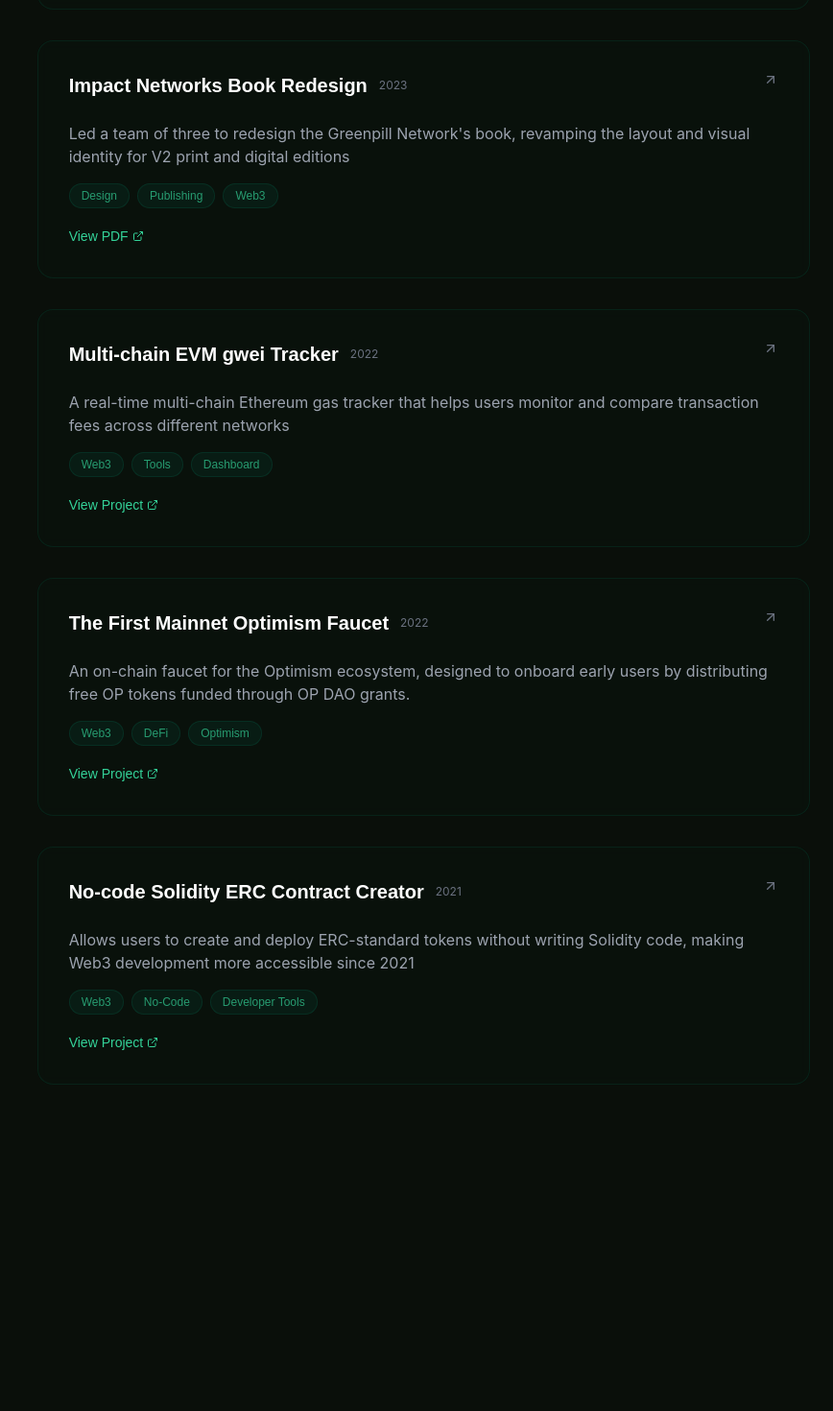
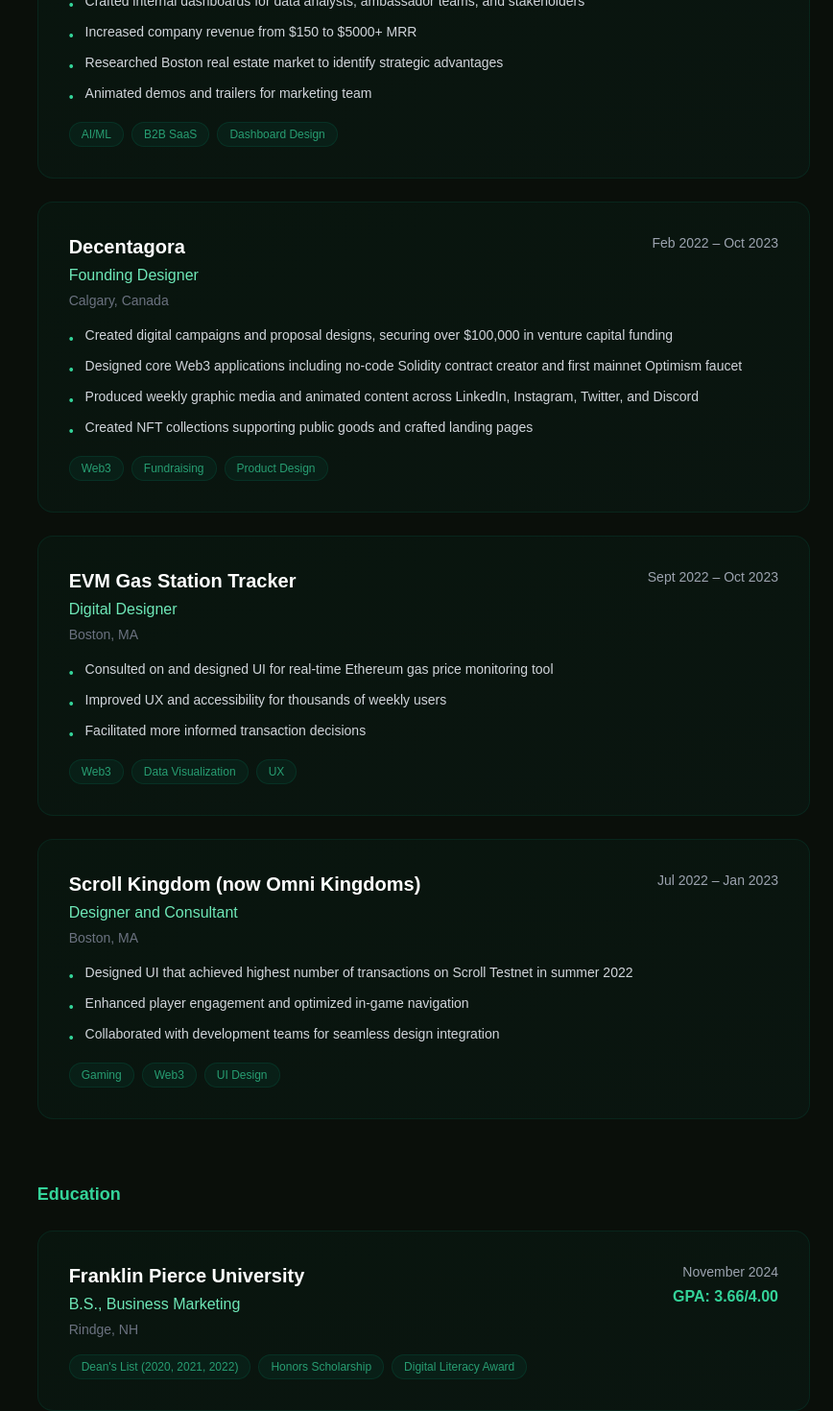
Before and after one commit to aschimmichanga/anthony-portfolio, a React (Create React App) app: page / in a window 1280 px wide. Shown: the part 1180-2650 px from the top of the page at 96% size, without its empty margins (412-1280 px from the left). Before the commit the page ends 2334 px from the top, so only its background shows below. Built offline with nearby package versions, Linux system fonts and the light colour scheme; the HTML template or start-up script is replaced by a standard one.

Commit message:
add resume to website

```diff
--- a/src/components/CaseStudies.js
+++ b/src/components/CaseStudies.js
@@ -55,44 +55,102 @@
     },
   ];
 
-  const otherProjects = [
+  const resumeData = {
+    experience: [
       {
-      title: 'Fenway CDC Non-Profit iOS App',
-      description: 'Assists Fenway residents with accessing essential services and programs while also promoting local businesses in the Boston Fenway area',
-      tags: ['iOS', 'Non-Profit', 'Community'],
-      year: '2023',
-      link: 'https://apps.apple.com/app/fenway-cdc'
+        company: 'Houseform',
+        location: 'Boston, MA',
+        role: 'Digital Designer and Co-Founder',
+        period: 'Oct 2023 – Present',
+        achievements: [
+          'Designed low and high-fidelity B2B user interfaces for two standalone agentic AI products supporting hundreds of monthly users',
+          'Crafted internal dashboards for data analysts, ambassador teams, and stakeholders',
+          'Increased company revenue from $150 to $5000+ MRR',
+          'Researched Boston real estate market to identify strategic advantages',
+          'Animated demos and trailers for marketing team'
+        ],
+        tags: ['AI/ML', 'B2B SaaS', 'Dashboard Design']
       },
       {
-      title: 'Impact Networks Book Redesign',
-      description: 'Led a team of three to redesign the Greenpill Network\'s book, revamping the layout and visual identity for V2 print and digital editions',
-      tags: ['Design', 'Publishing', 'Web3'],
-      year: '2023',
-      externalLink: '/downloads/impact-networks-redesign.pdf',
-      linkText: 'View PDF'
+        company: 'Decentagora',
+        location: 'Calgary, Canada',
+        role: 'Founding Designer',
+        period: 'Feb 2022 – Oct 2023',
+        achievements: [
+          'Created digital campaigns and proposal designs, securing over $100,000 in venture capital funding',
+          'Designed core Web3 applications including no-code Solidity contract creator and first mainnet Optimism faucet',
+          'Produced weekly graphic media and animated content across LinkedIn, Instagram, Twitter, and Discord',
+          'Created NFT collections supporting public goods and crafted landing pages'
+        ],
+        tags: ['Web3', 'Fundraising', 'Product Design']
       },
       {
-      title: 'Multi-chain EVM gwei Tracker',
-      description: 'A real-time multi-chain Ethereum gas tracker that helps users monitor and compare transaction fees across different networks',
-      tags: ['Web3', 'Tools', 'Dashboard'],
-      year: '2022',
-      link: 'https://github.com/anthonyluong/gwei-tracker'
+        company: 'EVM Gas Station Tracker',
+        location: 'Boston, MA',
+        role: 'Digital Designer',
+        period: 'Sept 2022 – Oct 2023',
+        achievements: [
+          'Consulted on and designed UI for real-time Ethereum gas price monitoring tool',
+          'Improved UX and accessibility for thousands of weekly users',
+          'Facilitated more informed transaction decisions'
+        ],
+        tags: ['Web3', 'Data Visualization', 'UX']
       },
       {
-      title: 'The First Mainnet Optimism Faucet',
-      description: 'An on-chain faucet for the Optimism ecosystem, designed to onboard early users by distributing free OP tokens funded through OP DAO grants.',
-      tags: ['Web3', 'DeFi', 'Optimism'],
-      year: '2022',
-      link: 'https://optimism-faucet.xyz'
+        company: 'Scroll Kingdom (now Omni Kingdoms)',
+        location: 'Boston, MA',
+        role: 'Designer and Consultant',
+        period: 'Jul 2022 – Jan 2023',
+        achievements: [
+          'Designed UI that achieved highest number of transactions on Scroll Testnet in summer 2022',
+          'Enhanced player engagement and optimized in-game navigation',
+          'Collaborated with development teams for seamless design integration'
+        ],
+        tags: ['Gaming', 'Web3', 'UI Design']
+      }
+    ],
+    education: {
+      school: 'Franklin Pierce University',
+      location: 'Rindge, NH',
+      degree: 'B.S., Business Marketing',
+      graduated: 'November 2024',
+      gpa: '3.66/4.00',
+      awards: ['Dean\'s List (2020, 2021, 2022)', 'Honors Scholarship', 'Digital Literacy Award']
     },
-    {
-      title: 'No-code Solidity ERC Contract Creator',
-      description: 'Allows users to create and deploy ERC-standard tokens without writing Solidity code, making Web3 development more accessible since 2021',
-      tags: ['Web3', 'No-Code', 'Developer Tools'],
-      year: '2021',
-      link: 'https://erc-creator.xyz'
-    },
-  ];
+    skills: {
+      proficiencies: [
+        'User Mapping',
+        'Responsive Design',
+        'Motion Design',
+        'Articulating Design Decisions',
+        'Agile Design',
+        'User Research',
+        'Pipeline Generation',
+        'B2B Solutions',
+        'Logo Design'
+      ],
+      tools: [
+        'Figma',
+        'Photoshop',
+        'Rive.app',
+        'Framer',
+        'Dora',
+        'Jitter',
+        'Bezel',
+        'Daz 3D',
+        'Notion',
+        'Canva',
+        'GPT',
+        'Midjourney'
+      ],
+      certificates: [
+        'Bloomberg Market Concepts',
+        'Google UX Course',
+        'Google Analytics 4',
+        'Responsive Web Design'
+      ]
+    }
+  };
 
   return (
     <div className="min-h-screen bg-[#0a0f0a] p-6">
@@ -184,9 +242,9 @@
         ))}
       </div>
 
-      {/* Other Notable Projects */}
+      {/* Resume Section */}
       <motion.div
-        id="other-projects"
+        id="resume"
         initial={{ opacity: 0, y: 40 }}
         whileInView={{ opacity: 1, y: 0 }}
         viewport={{ once: true }}
@@ -195,38 +253,54 @@
       >
         <div className="flex items-center gap-4 mb-12">
           <h2 className="text-white text-2xl lg:text-3xl font-bold" style={{ fontFamily: "'Sora', sans-serif" }}>
-            Other Notable Projects
+            Experience & Background
           </h2>
           <div className="h-px flex-1 bg-gradient-to-r from-emerald-500/50 to-transparent shadow-[0_0_10px_rgba(16,185,129,0.3)]"></div>
         </div>
 
-        <div className="grid gap-6 lg:gap-8">
-          {otherProjects.map((project, index) => (
+        {/* Professional Experience */}
+        <div className="mb-16">
+          <h3 className="text-emerald-400 text-lg font-bold mb-6" style={{ fontFamily: "'Sora', sans-serif" }}>
+            Professional Experience
+          </h3>
+          <div className="space-y-6">
+            {resumeData.experience.map((job, index) => (
               <motion.div
                 key={index}
                 initial={{ opacity: 0, x: -20 }}
                 whileInView={{ opacity: 1, x: 0 }}
                 viewport={{ once: true }}
                 transition={{ duration: 0.5, delay: index * 0.1 }}
-              className="group cursor-pointer"
+                className="bg-gradient-to-br from-emerald-900/10 to-teal-900/10 border border-emerald-900/30 rounded-2xl p-6 lg:p-8 hover:border-emerald-500/50 transition-all duration-300"
               >
-              <div className="bg-[#0d1912]/30 backdrop-blur-sm border border-emerald-900/30 rounded-2xl p-6 lg:p-8 hover:border-emerald-500/50 transition-all duration-300 hover:shadow-lg hover:shadow-emerald-900/20">
-                <div className="flex justify-between items-start mb-4">
+                <div className="flex flex-col lg:flex-row lg:justify-between lg:items-start mb-4">
                   <div className="flex-1">
-                    <div className="flex items-center gap-3 mb-2">
-                      <h3 className="font-semibold text-white text-lg lg:text-xl group-hover:text-emerald-400 transition-colors" style={{ fontFamily: "'Sora', sans-serif" }}>
-                        {project.title}
-                      </h3>
-                      <span className="text-xs text-gray-500">{project.year}</span>
+                    <h4 className="text-white text-xl font-bold mb-1" style={{ fontFamily: "'Sora', sans-serif" }}>
+                      {job.company}
+                    </h4>
+                    <p className="text-emerald-300 font-medium mb-1" style={{ fontFamily: "'Space Grotesk', sans-serif" }}>
+                      {job.role}
+                    </p>
+                    <p className="text-gray-500 text-sm" style={{ fontFamily: "'Space Grotesk', sans-serif" }}>
+                      {job.location}
+                    </p>
                   </div>
+                  <span className="text-gray-400 text-sm mt-2 lg:mt-0" style={{ fontFamily: "'Space Grotesk', sans-serif" }}>
+                    {job.period}
+                  </span>
                 </div>
-                  <FiArrowUpRight className="text-gray-500 group-hover:text-emerald-400 group-hover:translate-x-1 group-hover:-translate-y-1 transition-all duration-300 flex-shrink-0" />
-                </div>
-                <p className="text-gray-400 leading-relaxed mb-4 text-sm lg:text-base">
-                  {project.description}
-                </p>
-                <div className="flex flex-wrap gap-2 mb-4">
-                    {project.tags.map((tag, i) => (
+
+                <ul className="space-y-2 mb-4">
+                  {job.achievements.map((achievement, i) => (
+                    <li key={i} className="flex gap-3 text-gray-300 text-sm" style={{ fontFamily: "'Space Grotesk', sans-serif" }}>
+                      <span className="text-emerald-400 mt-1">•</span>
+                      <span>{achievement}</span>
+                    </li>
+                  ))}
+                </ul>
+
+                <div className="flex flex-wrap gap-2">
+                  {job.tags.map((tag, i) => (
                     <span
                       key={i}
                       className="px-3 py-1 bg-emerald-900/20 text-emerald-400/70 text-xs rounded-full border border-emerald-800/30"
@@ -236,24 +310,119 @@
                     </span>
                   ))}
                 </div>
-                {(project.link || project.externalLink) && (
-                  <a
-                    href={project.link || project.externalLink}
-                    target="_blank"
-                    rel="noopener noreferrer"
-                    className="text-emerald-400 hover:text-emerald-300 text-sm font-medium inline-flex items-center gap-1 transition-colors"
-                    style={{ fontFamily: "'Space Grotesk', sans-serif" }}
-                  >
-                    {project.linkText || 'View Project'}
-                    <svg width="12" height="12" viewBox="0 0 24 24" fill="none" stroke="currentColor" strokeWidth="2">
-                      <path d="M18 13v6a2 2 0 0 1-2 2H5a2 2 0 0 1-2-2V8a2 2 0 0 1 2-2h6M15 3h6v6M10 14L21 3"/>
-                    </svg>
-                  </a>
-                )}
-              </div>
               </motion.div>
             ))}
           </div>
+        </div>
+
+        {/* Education */}
+        <motion.div
+          initial={{ opacity: 0, y: 20 }}
+          whileInView={{ opacity: 1, y: 0 }}
+          viewport={{ once: true }}
+          className="mb-16"
+        >
+          <h3 className="text-emerald-400 text-lg font-bold mb-6" style={{ fontFamily: "'Sora', sans-serif" }}>
+            Education
+          </h3>
+          <div className="bg-gradient-to-br from-emerald-900/10 to-teal-900/10 border border-emerald-900/30 rounded-2xl p-6 lg:p-8">
+            <div className="flex flex-col lg:flex-row lg:justify-between lg:items-start mb-4">
+              <div>
+                <h4 className="text-white text-xl font-bold mb-1" style={{ fontFamily: "'Sora', sans-serif" }}>
+                  {resumeData.education.school}
+                </h4>
+                <p className="text-emerald-300 font-medium mb-1" style={{ fontFamily: "'Space Grotesk', sans-serif" }}>
+                  {resumeData.education.degree}
+                </p>
+                <p className="text-gray-500 text-sm" style={{ fontFamily: "'Space Grotesk', sans-serif" }}>
+                  {resumeData.education.location}
+                </p>
+              </div>
+              <div className="text-right mt-2 lg:mt-0">
+                <p className="text-gray-400 text-sm mb-1" style={{ fontFamily: "'Space Grotesk', sans-serif" }}>
+                  {resumeData.education.graduated}
+                </p>
+                <p className="text-emerald-400 font-bold" style={{ fontFamily: "'Sora', sans-serif" }}>
+                  GPA: {resumeData.education.gpa}
+                </p>
+              </div>
+            </div>
+            <div className="flex flex-wrap gap-2">
+              {resumeData.education.awards.map((award, i) => (
+                <span
+                  key={i}
+                  className="px-3 py-1 bg-emerald-900/20 text-emerald-400/70 text-xs rounded-full border border-emerald-800/30"
+                  style={{ fontFamily: "'Space Grotesk', sans-serif" }}
+                >
+                  {award}
+                </span>
+              ))}
+            </div>
+          </div>
+        </motion.div>
+
+        {/* Skills */}
+        <motion.div
+          initial={{ opacity: 0, y: 20 }}
+          whileInView={{ opacity: 1, y: 0 }}
+          viewport={{ once: true }}
+        >
+          <h3 className="text-emerald-400 text-lg font-bold mb-6" style={{ fontFamily: "'Sora', sans-serif" }}>
+            Skills & Certifications
+          </h3>
+          <div className="grid lg:grid-cols-3 gap-6">
+            {/* Proficiencies */}
+            <div className="bg-gradient-to-br from-emerald-900/10 to-teal-900/10 border border-emerald-900/30 rounded-2xl p-6">
+              <h4 className="text-white font-bold mb-4 text-sm uppercase tracking-wider" style={{ fontFamily: "'Space Grotesk', sans-serif" }}>
+                Proficiencies
+              </h4>
+              <div className="flex flex-wrap gap-2">
+                {resumeData.skills.proficiencies.map((skill, i) => (
+                  <span
+                    key={i}
+                    className="px-2 py-1 bg-gray-800/50 text-gray-300 text-xs rounded-full border border-gray-700/50"
+                    style={{ fontFamily: "'Space Grotesk', sans-serif" }}
+                  >
+                    {skill}
+                  </span>
+                ))}
+              </div>
+            </div>
+
+            {/* Tools */}
+            <div className="bg-gradient-to-br from-emerald-900/10 to-teal-900/10 border border-emerald-900/30 rounded-2xl p-6">
+              <h4 className="text-white font-bold mb-4 text-sm uppercase tracking-wider" style={{ fontFamily: "'Space Grotesk', sans-serif" }}>
+                Tool Kit
+              </h4>
+              <div className="flex flex-wrap gap-2">
+                {resumeData.skills.tools.map((tool, i) => (
+                  <span
+                    key={i}
+                    className="px-2 py-1 bg-gray-800/50 text-gray-300 text-xs rounded-full border border-gray-700/50"
+                    style={{ fontFamily: "'Space Grotesk', sans-serif" }}
+                  >
+                    {tool}
+                  </span>
+                ))}
+              </div>
+            </div>
+
+            {/* Certificates */}
+            <div className="bg-gradient-to-br from-emerald-900/10 to-teal-900/10 border border-emerald-900/30 rounded-2xl p-6">
+              <h4 className="text-white font-bold mb-4 text-sm uppercase tracking-wider" style={{ fontFamily: "'Space Grotesk', sans-serif" }}>
+                Certificates
+              </h4>
+              <ul className="space-y-2">
+                {resumeData.skills.certificates.map((cert, i) => (
+                  <li key={i} className="flex gap-2 text-gray-300 text-xs" style={{ fontFamily: "'Space Grotesk', sans-serif" }}>
+                    <span className="text-emerald-400">✓</span>
+                    <span>{cert}</span>
+                  </li>
+                ))}
+              </ul>
+            </div>
+          </div>
+        </motion.div>
       </motion.div>
       </div>
   );
```
Lines whose indentation alone changed are shown as unchanged.
